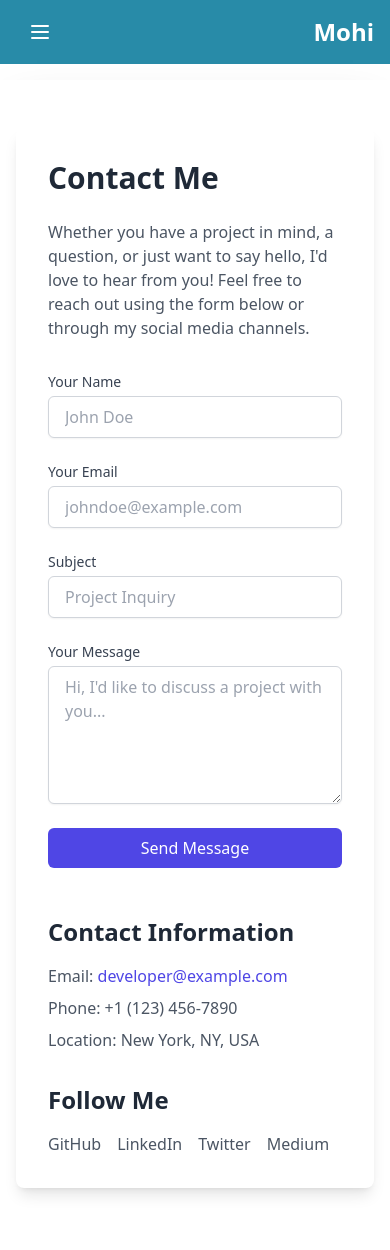
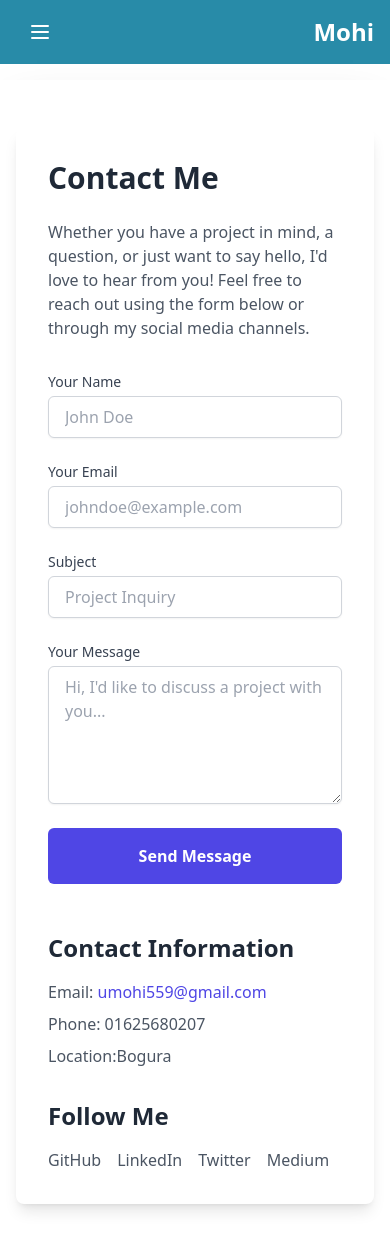
Before and after one commit to GITMOHI/MyPortfolio, a React (Vite) app in the folder client/: page /contact in a window 390 px wide. Built offline with nearby package versions, Linux system fonts and the light colour scheme; no server answers.

Commit message:
responsive designing

```diff
--- a/client/src/LayOut/Main.jsx
+++ b/client/src/LayOut/Main.jsx
@@ -85,7 +85,7 @@ const Main = () => {
     }, [location]); // Re-run effect when location changes; // Re-run effect when location changes
 
   return (
-    <div className="flex flex-col lg:flex-row gap-2">
+    <div className="flex flex-col lg:flex-row gap-2 bg-white text-black">
       {/* Mobile Navbar with Drawer */}
       <div style={{ backgroundColor: color }} className="block lg:hidden">
         <div className="navbar px-4 py-2 flex justify-between items-center">
--- a/client/src/Pages/Resume/Resume.jsx
+++ b/client/src/Pages/Resume/Resume.jsx
@@ -26,7 +26,7 @@ const Resume = () => {
       </div>
 
       <div  >
-        <div className="card w-[90%] h-full mx-auto mt-24 bg-base-100 shadow-2xl mb-28">
+        <div className="card w-[90%] h-full mx-auto mt-24 bg-white text-black shadow-2xl mb-28 ">
           <div className="m-12">
             {/* Banner */}
             <div className="flex flex-row justify-between">
--- a/client/src/components/ContactPage.jsx
+++ b/client/src/components/ContactPage.jsx
@@ -23,6 +23,7 @@ const ContactPage = () => {
   // Handle form submission
   const handleSubmit = async (e) => {
     e.preventDefault();
+    setIsLoading(true);
 
     try {
       console.log(apiUrl);
@@ -36,6 +37,7 @@ const ContactPage = () => {
       });
 
       if (response.ok) {
+        setIsLoading(false);
         // Show success toast
         toast.success("Message sent successfully!", {
           position: "top-right",
@@ -54,6 +56,7 @@ const ContactPage = () => {
           message: "",
         });
       } else {
+        setIsLoading(false);
         // Show error toast if the response is not OK
         toast.error("Failed to send message. Please try again.", {
           position: "top-right",
@@ -65,6 +68,7 @@ const ContactPage = () => {
         });
       }
     } catch (error) {
+      setIsLoading(false);
       console.error("Submission error:", error);
 
       // Show error toast if an exception occurs
@@ -79,18 +83,25 @@ const ContactPage = () => {
     }
   };
 
+  const [isLoading, setIsLoading] = useState(false);
+
   return (
-    <div className="min-h-screen shadow-2xl py-12 px-4 sm:px-6 lg:px-8 mx-auto">
+    <div className="min-h-screen shadow-2xl py-12 px-4 sm:px-6 lg:px-8 mx-auto bg-white text-black">
       <div className="max-w-3xl mx-auto bg-white p-8 rounded-lg shadow-lg">
         <h1 className="text-3xl font-bold text-gray-800 mb-6">Contact Me</h1>
         <p className="text-gray-600 mb-8">
-          Whether you have a project in mind, a question, or just want to say hello, I'd love to hear from you! Feel free to reach out using the form below or through my social media channels.
+          Whether you have a project in mind, a question, or just want to say
+          hello, I'd love to hear from you! Feel free to reach out using the
+          form below or through my social media channels.
         </p>
 
         {/* Contact Form */}
-        <form onSubmit={handleSubmit} className="space-y-6">
+        <form onSubmit={handleSubmit} className="space-y-6 bg-white">
           <div>
-            <label htmlFor="name" className="block text-sm font-medium text-gray-700">
+            <label
+              htmlFor="name"
+              className="block text-sm font-medium text-gray-700"
+            >
               Your Name
             </label>
             <input
@@ -100,13 +111,16 @@ const ContactPage = () => {
               placeholder="John Doe"
               value={formData.name}
               onChange={handleChange}
-              className="mt-1 block w-full px-4 py-2 border border-gray-300 rounded-md shadow-sm focus:ring-indigo-500 focus:border-indigo-500"
+              className="mt-1 bg-white  block w-full px-4 py-2 border border-gray-300 rounded-md shadow-sm focus:ring-indigo-500 focus:border-indigo-500"
               required
             />
           </div>
 
           <div>
-            <label htmlFor="email" className="block text-sm font-medium text-gray-700">
+            <label
+              htmlFor="email"
+              className="block text-sm font-medium text-gray-700"
+            >
               Your Email
             </label>
             <input
@@ -116,13 +130,16 @@ const ContactPage = () => {
               placeholder="johndoe@example.com"
               value={formData.email}
               onChange={handleChange}
-              className="mt-1 block w-full px-4 py-2 border border-gray-300 rounded-md shadow-sm focus:ring-indigo-500 focus:border-indigo-500"
+              className="bg-white mt-1 block w-full px-4 py-2 border border-gray-300 rounded-md shadow-sm focus:ring-indigo-500 focus:border-indigo-500"
               required
             />
           </div>
 
           <div>
-            <label htmlFor="subject" className="block text-sm font-medium text-gray-700">
+            <label
+              htmlFor="subject"
+              className="block text-sm font-medium text-gray-700"
+            >
               Subject
             </label>
             <input
@@ -132,13 +149,16 @@ const ContactPage = () => {
               placeholder="Project Inquiry"
               value={formData.subject}
               onChange={handleChange}
-              className="mt-1 block w-full px-4 py-2 border border-gray-300 rounded-md shadow-sm focus:ring-indigo-500 focus:border-indigo-500"
+              className="bg-white  mt-1 block w-full px-4 py-2 border border-gray-300 rounded-md shadow-sm focus:ring-indigo-500 focus:border-indigo-500"
               required
             />
           </div>
 
           <div>
-            <label htmlFor="message" className="block text-sm font-medium text-gray-700">
+            <label
+              htmlFor="message"
+              className="block text-sm font-medium text-gray-700"
+            >
               Your Message
             </label>
             <textarea
@@ -148,26 +168,37 @@ const ContactPage = () => {
               placeholder="Hi, I'd like to discuss a project with you..."
               value={formData.message}
               onChange={handleChange}
-              className="mt-1 block w-full px-4 py-2 border border-gray-300 rounded-md shadow-sm focus:ring-indigo-500 focus:border-indigo-500"
+              className=" bg-white mt-1 block w-full px-4 py-2 border border-gray-300 rounded-md shadow-sm focus:ring-indigo-500 focus:border-indigo-500"
               required
             ></textarea>
           </div>
 
           <button
             type="submit"
-            className="w-full bg-indigo-600 text-white py-2 px-4 rounded-md hover:bg-indigo-700 focus:outline-none focus:ring-2 focus:ring-indigo-500 focus:ring-offset-2"
+            className="font-bold py-4 w-full bg-indigo-600 text-white px-4 rounded-md hover:bg-indigo-700 focus:outline-none focus:ring-2 focus:ring-indigo-500 focus:ring-offset-2 disabled:bg-indigo-400"
+            disabled={isLoading}
           >
-            Send Message
+            {isLoading ? "Sending" : "Send Message"}
           </button>
         </form>
 
         {/* Contact Information */}
         <div className="mt-12">
-          <h2 className="text-2xl font-bold text-gray-800 mb-4">Contact Information</h2>
+          <h2 className="text-2xl font-bold text-gray-800 mb-4">
+            Contact Information
+          </h2>
           <ul className="space-y-2 text-gray-600">
-            <li>Email: <a href="mailto:developer@example.com" className="text-indigo-600 hover:underline">developer@example.com</a></li>
-            <li>Phone: +1 (123) 456-7890</li>
-            <li>Location: New York, NY, USA</li>
+            <li>
+              Email:{" "}
+              <a
+                href="umohi559@gmail.com"
+                className="text-indigo-600 hover:underline"
+              >
+                umohi559@gmail.com
+              </a>
+            </li>
+            <li>Phone: 01625680207</li>
+            <li>Location:Bogura</li>
           </ul>
         </div>
 
@@ -175,16 +206,28 @@ const ContactPage = () => {
         <div className="mt-8">
           <h2 className="text-2xl font-bold text-gray-800 mb-4">Follow Me</h2>
           <div className="flex space-x-4">
-            <a href="https://github.com/yourusername" className="text-gray-600 hover:text-indigo-600">
+            <a
+              href="https://github.com/yourusername"
+              className="text-gray-600 hover:text-indigo-600"
+            >
               GitHub
             </a>
-            <a href="https://linkedin.com/in/yourusername" className="text-gray-600 hover:text-indigo-600">
+            <a
+              href="https://linkedin.com/in/yourusername"
+              className="text-gray-600 hover:text-indigo-600"
+            >
               LinkedIn
             </a>
-            <a href="https://twitter.com/yourusername" className="text-gray-600 hover:text-indigo-600">
+            <a
+              href="https://twitter.com/yourusername"
+              className="text-gray-600 hover:text-indigo-600"
+            >
               Twitter
             </a>
-            <a href="https://medium.com/@yourusername" className="text-gray-600 hover:text-indigo-600">
+            <a
+              href="https://medium.com/@yourusername"
+              className="text-gray-600 hover:text-indigo-600"
+            >
               Medium
             </a>
           </div>
--- a/client/src/components/Hireme.jsx
+++ b/client/src/components/Hireme.jsx
@@ -33,6 +33,7 @@ const HireMe = () => {
 
   const handleSubmit = async (e) => {
     e.preventDefault();
+    setIsLoading(true);
 
     if (!formData.name || !formData.email || !formData.message) {
       toast.error('Please fill in all required fields');
@@ -65,8 +66,10 @@ const HireMe = () => {
       console.error('Submission error:', error);
       toast.error('An error occurred. Please try again later.');
     }
+    setIsLoading(false);
   };
 
+  const [isLoading, setIsLoading] = useState(false);
 
   return (
     <div className="min-h-screen flex items-center justify-center px-4 py-12 mx-auto ">
@@ -90,7 +93,7 @@ const HireMe = () => {
                 value={formData.name}
                 onChange={handleChange}
                 placeholder="Your Name"
-                className="w-full pl-10 pr-4 py-3 border border-gray-300 rounded-lg focus:outline-none focus:ring-2 focus:ring-[#377681]"
+                className="bg-white w-full pl-10 pr-4 py-3 border border-gray-300 rounded-lg focus:outline-none focus:ring-2 focus:ring-[#377681]"
                 required
               />
             </div>
@@ -103,7 +106,7 @@ const HireMe = () => {
                 value={formData.email}
                 onChange={handleChange}
                 placeholder="Your Email"
-                className="w-full pl-10 pr-4 py-3 border border-gray-300 rounded-lg focus:outline-none focus:ring-2 focus:ring-[#377681]"
+                className="bg-white w-full pl-10 pr-4 py-3 border border-gray-300 rounded-lg focus:outline-none focus:ring-2 focus:ring-[#377681]"
                 required
               />
             </div>
@@ -118,7 +121,7 @@ const HireMe = () => {
                 value={formData.company}
                 onChange={handleChange}
                 placeholder="Company (Optional)"
-                className="w-full pl-10 pr-4 py-3 border border-gray-300 rounded-lg focus:outline-none focus:ring-2 focus:ring-[#377681]"
+                className="w-full bg-white pl-10 pr-4 py-3 border border-gray-300 rounded-lg focus:outline-none focus:ring-2 focus:ring-[#377681]"
               />
             </div>
 
@@ -128,7 +131,7 @@ const HireMe = () => {
                 name="projectType"
                 value={formData.projectType}
                 onChange={handleChange}
-                className="w-full pl-10 pr-4 py-3 border border-gray-300 rounded-lg focus:outline-none focus:ring-2 focus:ring-[#377681] text-gray-600"
+                className="w-full bg-white pl-10 pr-4 py-3 border border-gray-300 rounded-lg focus:outline-none focus:ring-2 focus:ring-[#377681] text-gray-600"
               >
                 <option value="">Select Project Type</option>
                 <option value="web-development">Web Development</option>
@@ -148,7 +151,7 @@ const HireMe = () => {
               onChange={handleChange}
               placeholder="Describe your project requirements, goals, and any specific details"
               rows="5"
-              className="w-full pl-10 px-4 py-3 border border-gray-300 rounded-lg focus:outline-none focus:ring-2 focus:ring-[#377681]"
+              className="w-full bg-white pl-10 px-4 py-3 border border-gray-300 rounded-lg focus:outline-none focus:ring-2 focus:ring-[#377681]"
               required
             ></textarea>
           </div>
@@ -158,7 +161,7 @@ const HireMe = () => {
               name="budget"
               value={formData.budget}
               onChange={handleChange}
-              className="w-full px-4 py-3 border border-gray-300 rounded-lg focus:outline-none focus:ring-2 focus:ring-[#377681] text-gray-600"
+              className="w-full bg-white px-4 py-3 border border-gray-300 rounded-lg focus:outline-none focus:ring-2 focus:ring-[#377681] text-gray-600"
             >
               <option value="">Estimated Project Budget</option>
               <option value="0-1000">$0 - $1,000</option>
@@ -170,10 +173,11 @@ const HireMe = () => {
           </div>
 
           <button
+            disabled={isLoading}
             type="submit"
             className="w-full btn bg-[#377681] hover:bg-[#2c5c6b] text-white font-bold py-3 rounded-lg transition duration-300 flex items-center justify-center gap-3 text-lg"
           >
-            <FaPaperPlane className="text-xl" /> Send Project Inquiry
+            <FaPaperPlane className="text-xl" /> {isLoading?"Sending":"Send Project Inquiry"}
           </button>
         </form>
 
```
